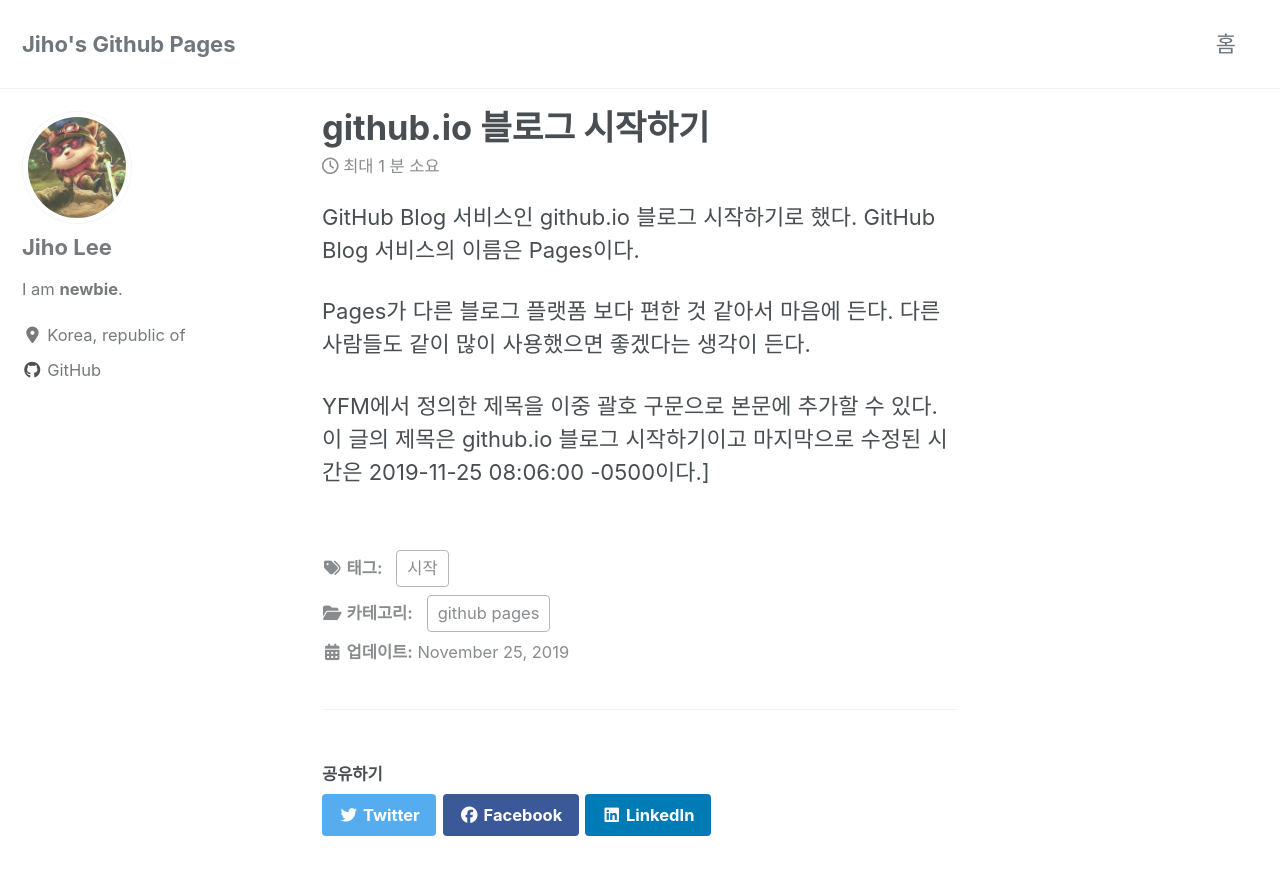
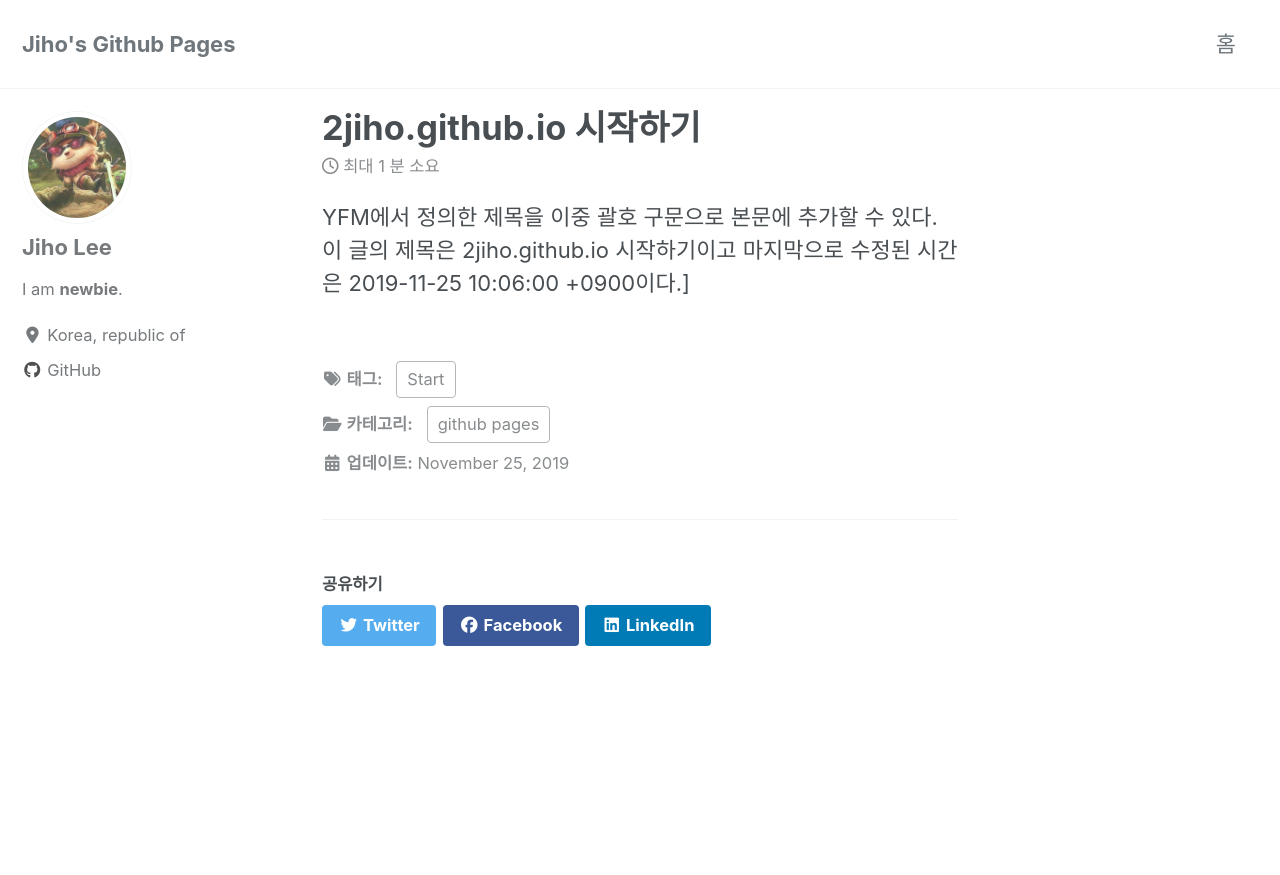
Before and after one commit to 2jiho/2jiho.github.io, a Jekyll site: the page built from _posts/2019-11-25-새 글을 등록해보자.md, in a window 1280 px wide and 900 px high. Shown: the top 875 px of the window. Built offline with Jekyll 4.4.1, drawn with Linux system fonts in a browser that asks for light colours; cached includes are drawn as plain includes; nearby versions of some CDN libraries.

Commit message:
Update 2019-11-25-새 글을 등록해보자.md

```diff
--- a/_posts/2019-11-25-새 글을 등록해보자.md
+++ b/_posts/2019-11-25-새 글을 등록해보자.md
@@ -1,19 +1,13 @@
 ---
-title:  "github.io 블로그 시작하기"
-excerpt: "GitHub Blog 서비스인 github.io 블로그 시작하기로 했다."
-
+title:  "2jiho.github.io 시작하기"
+excerpt: "GitHub Pages를 시작하기로 했다."
+date: 2019-11-25T10:06:00 +0900
 categories:
   - github pages
 tags:
-  - 시작
-last_modified_at: 2019-11-25T08:06:00-05:00
+  - Start
+last_modified_at: 2019-11-25T10:06:00 +0900
 ---
-
-GitHub Blog 서비스인 github.io 블로그 시작하기로 했다.
-GitHub Blog 서비스의 이름은 Pages이다.
-
-Pages가 다른 블로그 플랫폼 보다 편한 것 같아서 마음에 든다.
-다른 사람들도 같이 많이 사용했으면 좋겠다는 생각이 든다.
 
 YFM에서 정의한 제목을 이중 괄호 구문으로 본문에 추가할 수 있다.
 이 글의 제목은 {{ page.title }}이고
```
